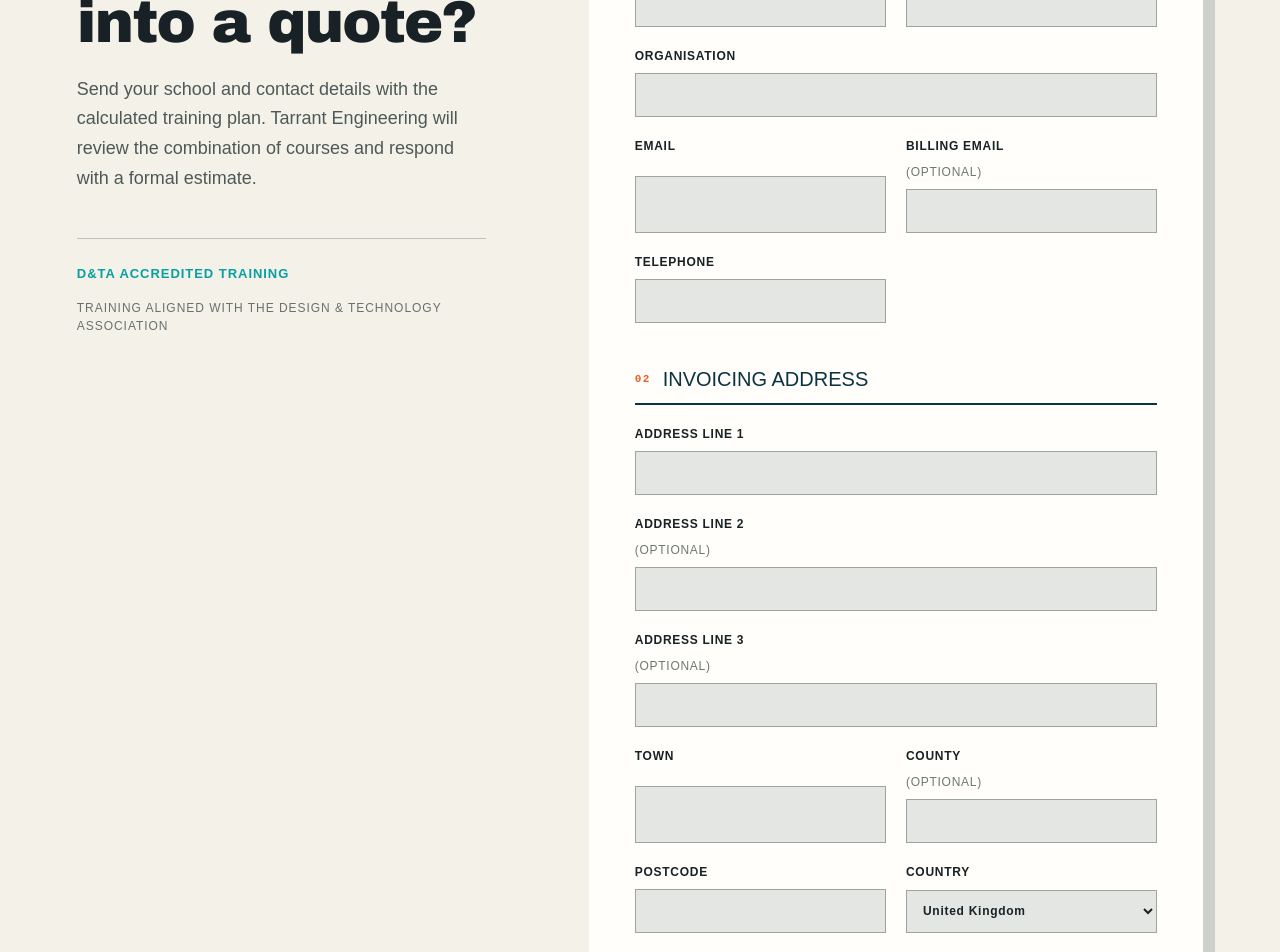
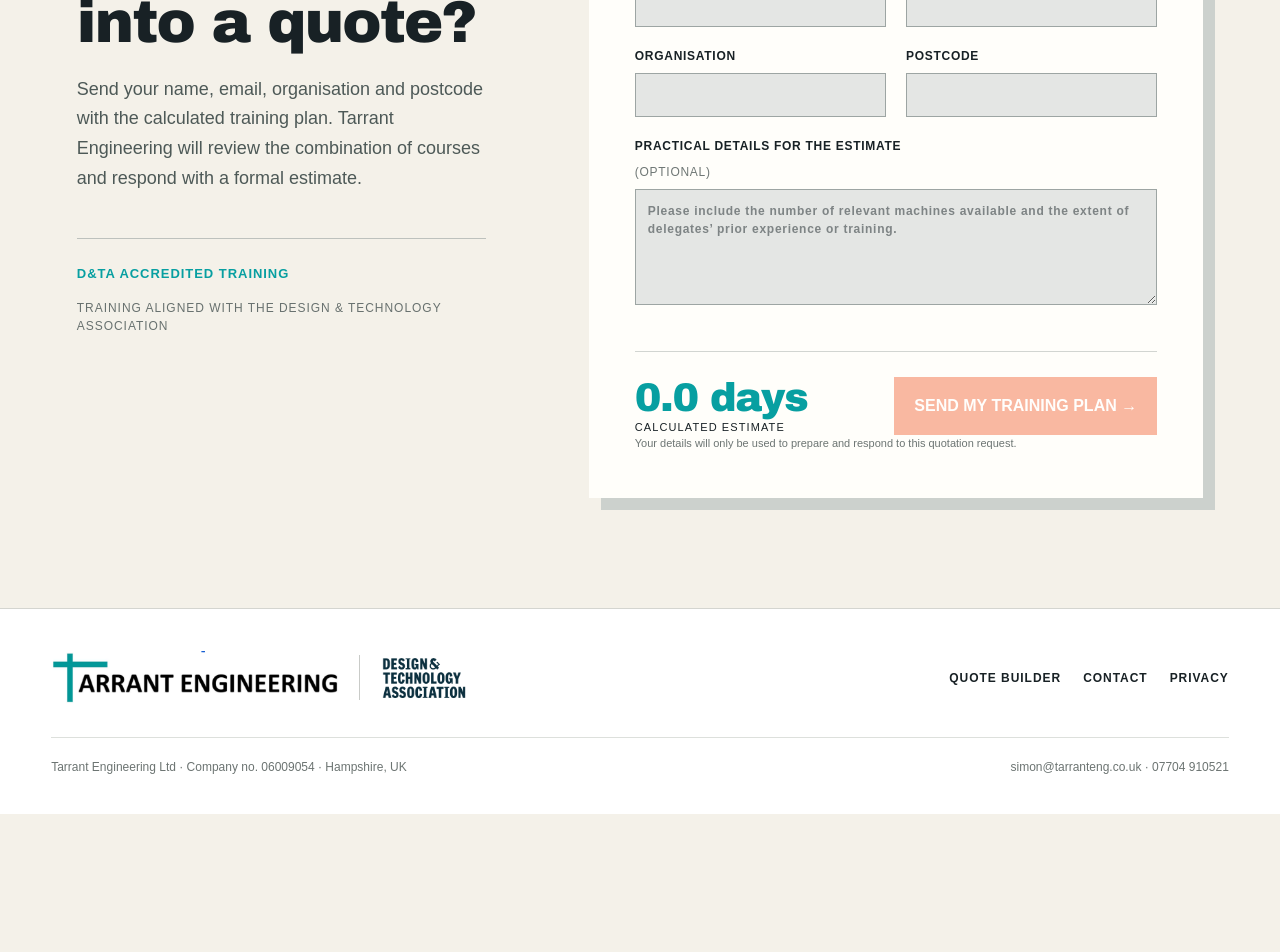
Before and after one commit to tarranteng/Training-Website, a Next.js app: page /quote-builder in a window 1280 px wide. Shown: the part 2800-3752 px from the top of the page. After the commit the page ends 3614 px from the top, so only its background shows below. Built offline with nearby package versions, Linux system fonts and the light colour scheme.

Commit message:
Add files via upload

```diff
--- a/app/quote-builder/page.tsx
+++ b/app/quote-builder/page.tsx
@@ -328,7 +328,7 @@ export default function QuoteBuilderPage() {
         <div className="quote-copy">
           <p className="eyebrow"><span /> Formal estimate</p>
           <h2>Ready to turn the plan into a quote?</h2>
-          <p>Send your school and contact details with the calculated training plan. Tarrant Engineering will review the combination of courses and respond with a formal estimate.</p>
+          <p>Send your name, email, organisation and postcode with the calculated training plan. Tarrant Engineering will review the combination of courses and respond with a formal estimate.</p>
           <div className="association">
             <strong>D&amp;TA accredited training</strong>
             <span>Training aligned with the Design &amp; Technology Association</span>
@@ -347,27 +347,10 @@ export default function QuoteBuilderPage() {
           <textarea hidden readOnly name="course_plan" value={submissionSummary} />
           <div className="form-grid">
             <div className="form-section-heading full"><span>01</span><h3>Contact details</h3></div>
-            <label>First name<input required name="first_name" autoComplete="given-name" /></label>
-            <label>Last name<input required name="last_name" autoComplete="family-name" /></label>
-            <label className="full">Organisation<input required name="organisation" autoComplete="organization" /></label>
+            <label>Name<input required name="name" autoComplete="name" /></label>
             <label>Email<input required type="email" name="email" autoComplete="email" /></label>
-            <label>Billing email <span>(optional)</span><input type="email" name="billing_email" /></label>
-            <label>Telephone<input required type="tel" name="telephone" autoComplete="tel" /></label>
-
-            <div className="form-section-heading full"><span>02</span><h3>Invoicing address</h3></div>
-            <label className="full">Address line 1<input required name="address_line_1" autoComplete="address-line1" /></label>
-            <label className="full">Address line 2 <span>(optional)</span><input name="address_line_2" autoComplete="address-line2" /></label>
-            <label className="full">Address line 3 <span>(optional)</span><input name="address_line_3" autoComplete="address-line3" /></label>
-            <label>Town<input required name="town" autoComplete="address-level2" /></label>
-            <label>County <span>(optional)</span><input name="county" autoComplete="address-level1" /></label>
+            <label>Organisation<input required name="organisation" autoComplete="organization" /></label>
             <label>Postcode<input required name="postcode" autoComplete="postal-code" /></label>
-            <label>Country
-              <select required name="country" autoComplete="country-name" defaultValue="United Kingdom">
-                <option>United Kingdom</option>
-                <option>Ireland</option>
-                <option>Other</option>
-              </select>
-            </label>
             <label className="full">Practical details for the estimate <span>(optional)</span><textarea name="notes" rows={5} placeholder="Please include the number of relevant machines available and the extent of delegates’ prior experience or training." /></label>
             <div className="full">
               <div className="h-captcha" data-captcha="true" />
```
